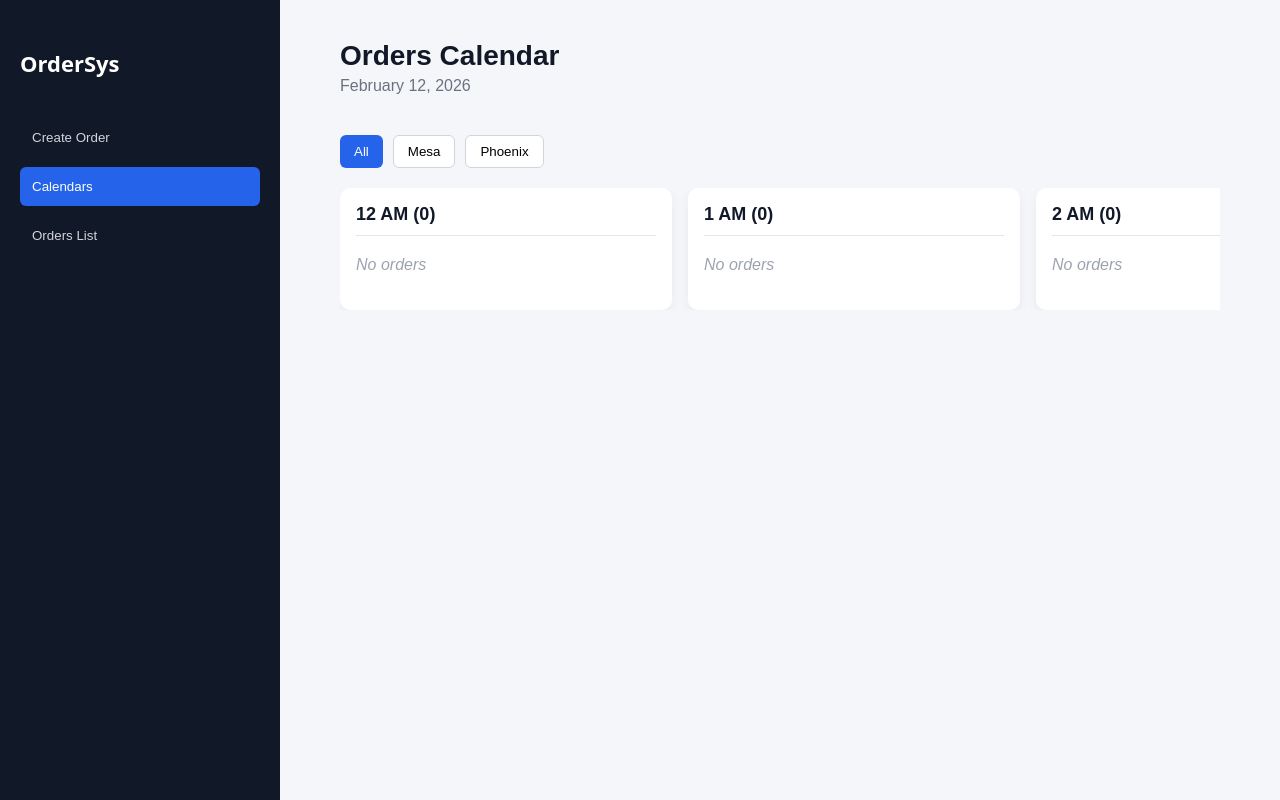
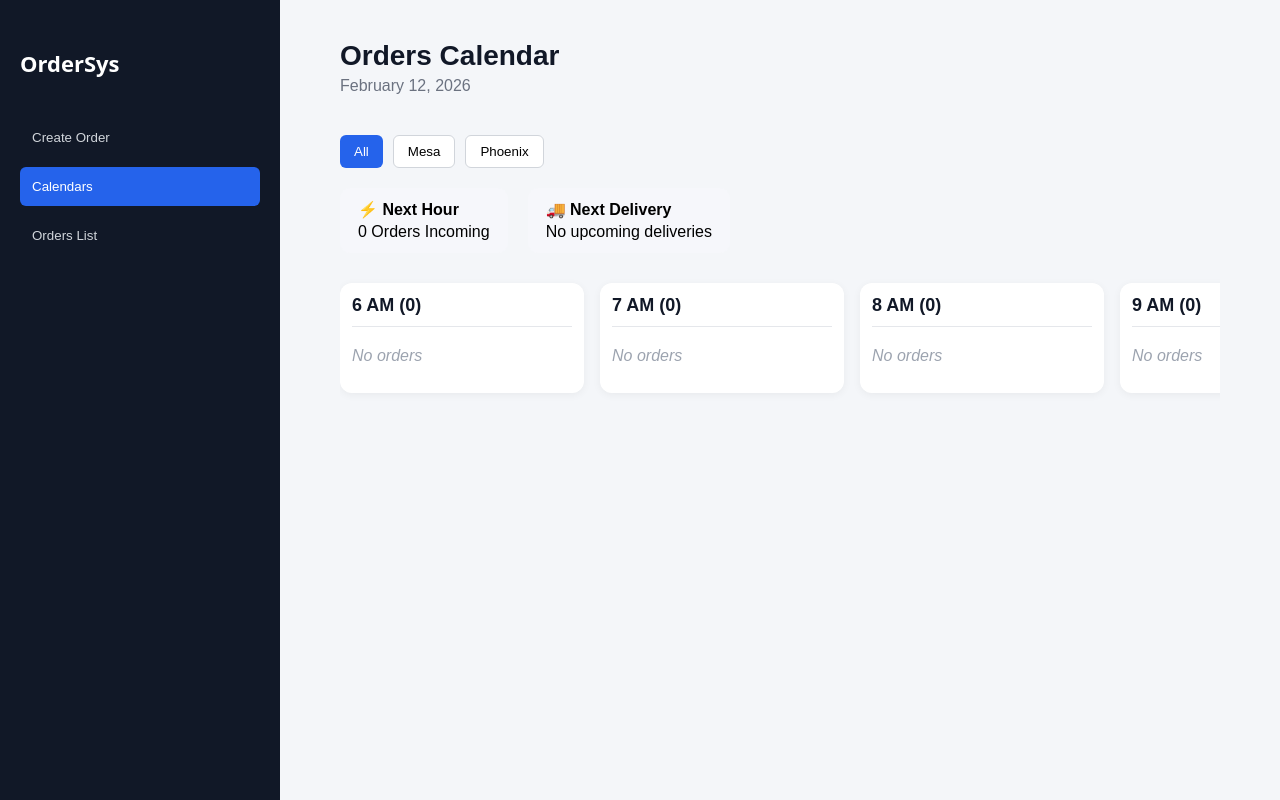
Before and after one commit to genesisrguez/order-calendar-app, a React (Vite) app: page / in a window 1280 px wide. Both pictures are taken after a click on the button "Calendars". Built offline with nearby package versions, Linux system fonts and the light colour scheme.

Commit message:
Add Supabase client

```diff
--- a/package.json
+++ b/package.json
@@ -10,6 +10,7 @@
     "preview": "vite preview"
   },
   "dependencies": {
+    "@supabase/supabase-js": "^2.98.0",
     "date-fns": "^4.1.0",
     "react": "^19.2.0",
     "react-dom": "^19.2.0"
--- a/src/pages/CalendarPage.jsx
+++ b/src/pages/CalendarPage.jsx
@@ -1,30 +1,70 @@
-import { useState } from "react";
+import { useState, useEffect, useRef } from "react";
 import { format } from "date-fns";
 import OrderCard from "../components/OrderCard";
 import "../styles/calendar.css";
 
-function CalendarPage({ orders }) {
+function CalendarPage({ orders = [] }) {
 
   const today = new Date();
   const formattedDate = format(today, "MMMM dd, yyyy");
 
-  // 🔹 Generar las 24 horas del día
-  const hours = Array.from({ length: 24 }, (_, i) => {
+  const [locationFilter, setLocationFilter] = useState("All");
+  const calendarRef = useRef(null);
+
+  // Horas laborales
+
+  const now = new Date();
+  const currentHour = now.getHours();
+  const nextHour = currentHour + 1;
+
+  const nextHourOrders = orders.filter((order) => {
+    if (!order.deliveryTime) return false;
+
+    const orderHour = parseInt(order.deliveryTime.slice(0, 2));
+    return orderHour === nextHour;
+  });
+
+  const upcomingOrders = orders
+  .filter((order) => order.deliveryTime)
+  .sort((a, b) => a.deliveryTime.localeCompare(b.deliveryTime));
+
+  const nextDelivery = upcomingOrders.find((order) => {
+    const orderTime = order.deliveryTime;
+    const currentTime = now.toTimeString().slice(0, 5);
+
+    return orderTime >= currentTime;
+  });
+
+  useEffect(() => {
+  if (!calendarRef.current) return;
+
+  const currentHourElement = calendarRef.current.querySelector(".current-hour");
+
+  if (currentHourElement) {
+    currentHourElement.scrollIntoView({
+      behavior: "smooth",
+      inline: "center",
+      block: "nearest"
+    });
+  }
+}, []);
+
+  const startHour = 6;
+  const endHour = 18;
+
+  const hours = [];
+
+  for (let i = startHour; i <= endHour; i++) {
     const date = new Date();
     date.setHours(i, 0, 0, 0);
-    return date;
-  });
+    hours.push(date);
+  }
 
-  // 🔹 Hora actual
-  const now = new Date();
-
-  // 🔹 Estado del filtro
-  const [locationFilter, setLocationFilter] = useState("All");
 
   return (
+
     <div className="calendar-container">
 
-      {/* HEADER */}
       <div className="calendar-header">
         <div className="header-left">
           <h1>Orders Calendar</h1>
@@ -32,7 +72,6 @@ function CalendarPage({ orders }) {
         </div>
       </div>
 
-      {/* FILTER BUTTONS */}
       <div className="filter-container">
 
         <button
@@ -58,14 +97,31 @@ function CalendarPage({ orders }) {
 
       </div>
 
-      {/* HOURS GRID */}
-      <div className="calendar-hours">
+      <div className="next-panel">
+
+  <div className="next-hour">
+    ⚡ Next Hour
+    <p>{nextHourOrders.length} Orders Incoming</p>
+  </div>
+
+  <div className="next-delivery">
+    🚚 Next Delivery
+    {nextDelivery ? (
+      <p>
+        {nextDelivery.deliveryTime} — {nextDelivery.location}
+      </p>
+    ) : (
+      <p>No upcoming deliveries</p>
+    )}
+  </div>
+
+</div>
+      <div className="calendar-hours" ref={calendarRef}>
 
         {hours.map((hour, index) => {
 
           const hourString = format(hour, "HH:00");
 
-          // 🔹 Filtrar órdenes por hora y location
           const filteredOrders = orders.filter((order) => {
 
             if (!order.deliveryTime) return false;
@@ -81,16 +137,13 @@ function CalendarPage({ orders }) {
             return matchesHour && matchesLocation;
           });
 
-          // 🔹 Resaltar hora actual
           const isCurrentHour =
             format(now, "HH:00") === hourString;
 
           return (
             <div
               key={index}
-              className={`hour-column ${
-                isCurrentHour ? "current-hour" : ""
-              }`}
+              className={`hour-column ${isCurrentHour ? "current-hour" : ""}`}
             >
 
               <div className="hour-title">
@@ -107,6 +160,7 @@ function CalendarPage({ orders }) {
 
             </div>
           );
+
         })}
 
       </div>
--- a/src/styles/calendar.css
+++ b/src/styles/calendar.css
@@ -52,12 +52,12 @@ body {
 
 /* COLUMNA */
 
-.hour-column {
-  min-width: 300px;
-  background: white;
-  border-radius: 10px;
-  padding: 16px;
-  box-shadow: 0 4px 12px rgba(0, 0, 0, 0.05);
+.hour-column{
+min-width:220px;
+background:white;
+border-radius:12px;
+padding:12px;
+box-shadow:0 2px 8px rgba(0,0,0,0.05);
 }
 
 .hour-title {
@@ -169,8 +169,29 @@ body {
   border: none;
 }
 
-.calendar-hours {
-  display: flex;
-  overflow-x: auto;
-  gap: 16px;
+.calendar-hours{
+display:flex;
+gap:16px;
+overflow-x:auto;
+padding:10px 0;
 }
+
+.next-panel{
+display:flex;
+gap:20px;
+margin:20px 0;
+}
+
+.next-hour,
+.next-delivery{
+background:#f6f7fb;
+padding:12px 18px;
+border-radius:10px;
+font-weight:600;
+}
+
+.next-hour p,
+.next-delivery p{
+margin:4px 0 0;
+font-weight:400;
+}
```
Also changed, not shown: 1 other file (tests, documents, lock files or other folders).
